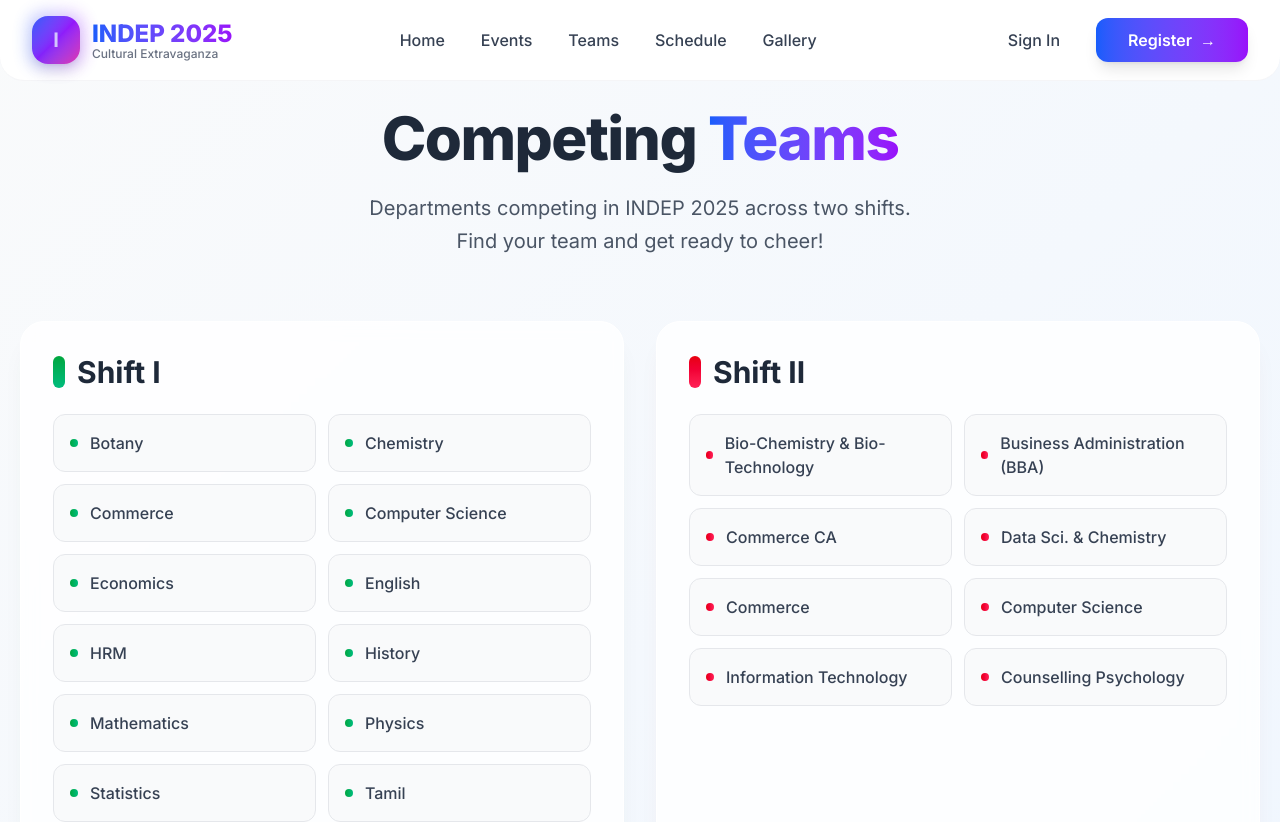
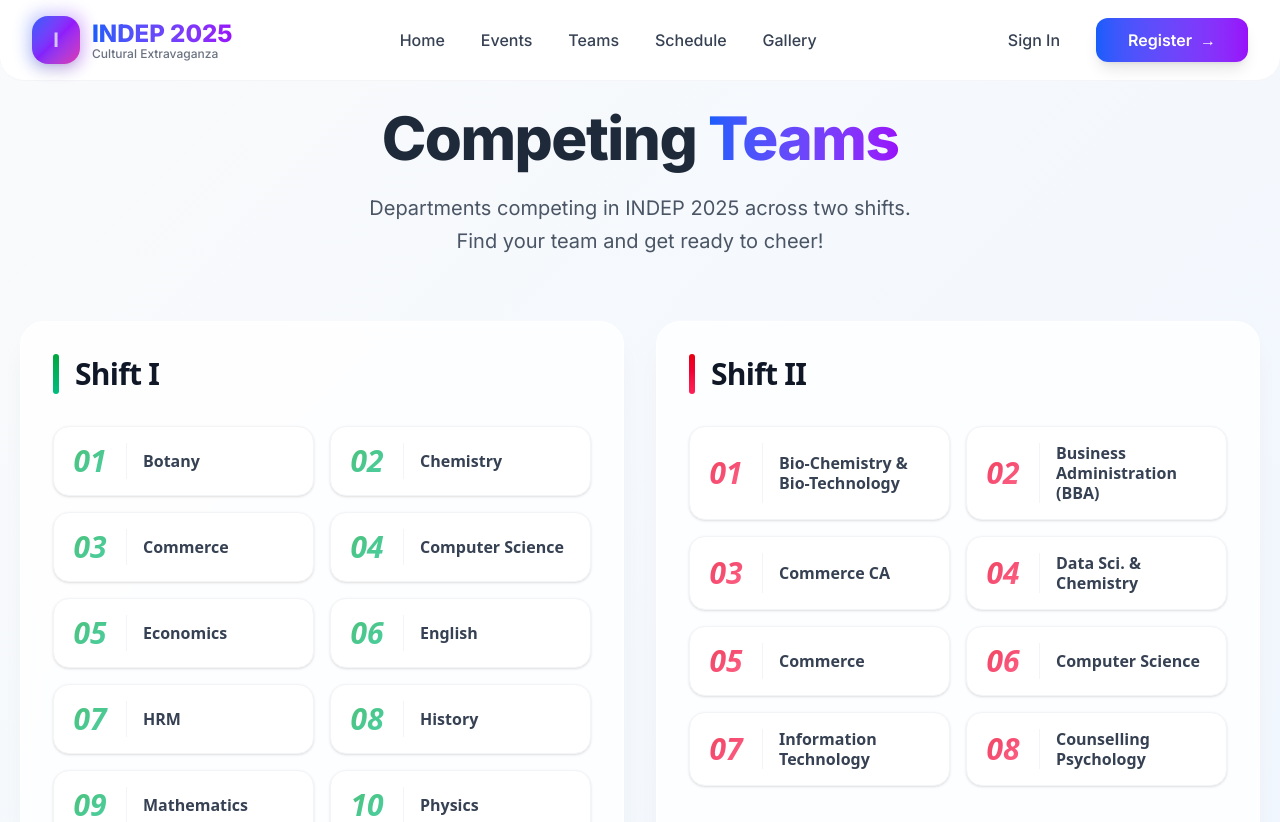
Before and after one commit to JWS-Technology/indep, a Next.js app: page /teams in a window 1280 px wide. Shown: the top 822 px of the page. Built offline with nearby package versions, Linux system fonts and the light colour scheme.

Commit message:
team list component updated

```diff
--- a/components/TeamList.tsx
+++ b/components/TeamList.tsx
@@ -1,25 +1,50 @@
+import React from 'react';
+
 interface TeamListProps {
     title: string;
     teams: string[];
     color?: string;
 }
 
-export default function TeamList({ title, teams, color = "from-blue-500 to-cyan-500" }: TeamListProps) {
+export default function TeamListModern({ title, teams, color = "from-blue-600 to-cyan-500" }: TeamListProps) {
     return (
-        <section className="mb-10">
-            <div className="flex items-center mb-6">
-                <div className={`w-3 h-8 bg-linear-to-b ${color} rounded-full mr-3`}></div>
-                <h2 className="text-3xl font-bold text-gray-800">{title}</h2>
+        <section className="font-sans h-full">
+            {/* Header */}
+            <div className="flex items-center mb-8 gap-4">
+                <div className={`h-10 w-1.5 rounded-full bg-gradient-to-b ${color}`}></div>
+                <h2 className="text-3xl font-extrabold text-gray-900 tracking-tight">{title}</h2>
             </div>
 
-            <div className="grid grid-cols-1 md:grid-cols-2 gap-3">
+            {/* Grid Logic:
+                1 col on mobile (narrow).
+                2 cols on tablet/desktop (sm:grid-cols-2).
+                If the parent container gets squished on 'lg' screens, you might want to revert to 1,
+                but 'sm:grid-cols-2' is usually the best balance for lists.
+            */}
+            <div className="grid grid-cols-1 sm:grid-cols-2 gap-4">
                 {teams.map((team, idx) => (
                     <div
                         key={idx}
-                        className="group flex items-center p-4 bg-gray-50 rounded-xl hover:bg-white hover-lift border border-gray-200 hover:border-blue-200 transition-all duration-300"
+                        className="group relative flex items-center p-4 bg-white rounded-2xl border border-gray-100 shadow-sm hover:shadow-xl hover:border-blue-100 transition-all duration-300 hover:-translate-y-1"
                     >
-                        <div className={`w-2 h-2 bg-linear-to-r ${color} rounded-full mr-3 group-hover:scale-150 transition-transform`}></div>
-                        <span className="text-gray-700 font-medium group-hover:text-gray-900">{team}</span>
+                        {/* Large Gradient Number */}
+                        <span className={`
+                            text-3xl font-black italic mr-4
+                            bg-gradient-to-br ${color} bg-clip-text text-transparent
+                            opacity-70 group-hover:opacity-100 group-hover:scale-110 transition-all duration-300
+                            w-10 text-center flex-shrink-0
+                        `}>
+                            {String(idx + 1).padStart(2, '0')}
+                        </span>
+
+                        <div className="flex flex-col border-l border-gray-100 pl-4 h-full justify-center">
+                            <span className="text-base font-bold text-gray-700 group-hover:text-gray-900 transition-colors leading-tight">
+                                {team}
+                            </span>
+                        </div>
+
+                        {/* Subtle decorative glow on hover */}
+                        <div className={`absolute inset-0 rounded-2xl bg-gradient-to-r ${color} opacity-0 group-hover:opacity-5 transition-opacity pointer-events-none`}></div>
                     </div>
                 ))}
             </div>
```
